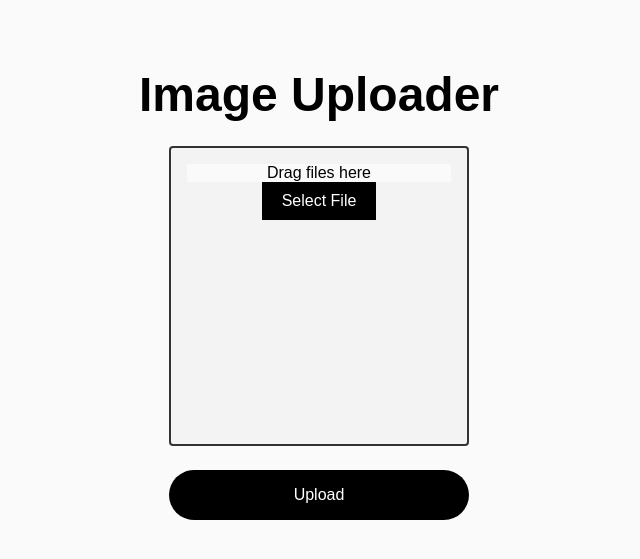
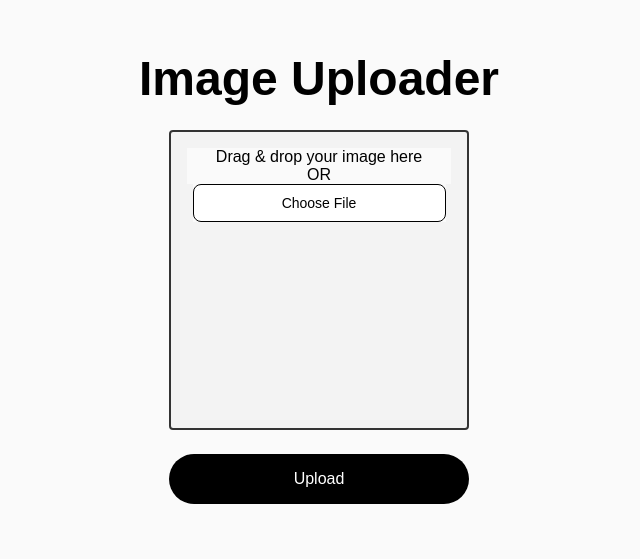
Before and after one commit to ArnavVarshney/image-upload, a Next.js app: page / in a window 1280 px wide. Shown: the part 123-682 px from the top of the page, without its empty margins (321-961 px from the left). Built offline with nearby package versions, Linux system fonts and the light colour scheme.

Commit message:
Add drag/drop box
Signed-off-by: Arnav Varshney <varshney.arnav@gmail.com>

```diff
--- a/app/api/upload-image/route.ts
+++ b/app/api/upload-image/route.ts
@@ -14,7 +14,7 @@ export async function POST(request: Request) {
             Fields: {
                 acl: 'public-read', 'Content-Type': contentType,
             },
-            Expires: 3600,
+            Expires: 600,
         })
 
         return Response.json({url, fields})
--- /dev/null
+++ b/app/components/dropzone.tsx
@@ -0,0 +1,82 @@
+import React, {useState} from 'react';
+import {toast, ToastContainer} from 'react-toastify';
+import 'react-toastify/dist/ReactToastify.css';
+
+interface DropzoneProps {
+    onFileDrop: (file: File) => void;
+}
+
+export const Dropzone: React.FC<DropzoneProps> = ({onFileDrop}) => {
+    const [dragging, setDragging] = useState(false);
+    const [fileName, setFileName] = useState<string>(null);
+
+    const handleDragEnter = (e: React.DragEvent<HTMLDivElement>) => {
+        e.preventDefault();
+        e.stopPropagation();
+        setDragging(true);
+    };
+
+    const handleDragLeave = (e: React.DragEvent<HTMLDivElement>) => {
+        e.preventDefault();
+        e.stopPropagation();
+        setDragging(false);
+    };
+
+    const handleDragOver = (e: React.DragEvent<HTMLDivElement>) => {
+        e.preventDefault();
+        e.stopPropagation();
+    };
+
+    const handleDrop = (e: React.DragEvent<HTMLDivElement>) => {
+        e.preventDefault();
+        e.stopPropagation();
+        setDragging(false);
+
+        if (e.dataTransfer.files && e.dataTransfer.files.length > 0) {
+            const droppedFile = e.dataTransfer.files[0];
+            const maxSize = 5 * 1024 * 1024; // 5MB in bytes
+
+            if (droppedFile.size > maxSize) {
+                toast.error('File size exceeds 5MB. Please select a smaller file.');
+                return;
+            }
+
+            setFileName(droppedFile.name); // set the file name
+            e.dataTransfer.clearData();
+            onFileDrop(droppedFile);
+        }
+    };
+
+    return (
+        <div className={`dropzone ${dragging ? 'dragging' : ''}`} onDragEnter={handleDragEnter}
+             onDragLeave={handleDragLeave} onDragOver={handleDragOver} onDrop={handleDrop}>
+            {fileName === null && (
+                <>
+                    <p>Drag & drop your image here</p>
+                    <p>OR</p>
+                    <input
+                        id="file"
+                        type="file"
+                        onChange={(e) => {
+                            const files = e.target.files
+                            if (files) {
+                                const selectedFile = files[0];
+                                const maxSize = 5 * 1024 * 1024;
+
+                                if (selectedFile.size > maxSize) {
+                                    toast.error('File size exceeds 5MB. Please select a smaller file.');
+                                    return;
+                                }
+
+                                setFileName(selectedFile.name);
+                                onFileDrop(selectedFile);
+                            }
+                        }}
+                        accept="image/png"
+                    />
+                </>
+            )}
+            <ToastContainer/>
+        </div>
+    );
+};
--- a/app/globals.css
+++ b/app/globals.css
@@ -7,7 +7,7 @@
 
 main {
     font-family: Arial, Helvetica, sans-serif;
-    margin: 1rem;
+    padding: 1rem;
     display: flex;
     flex-direction: column;
     align-items: center;
@@ -42,9 +42,14 @@ input[type='file']::file-selector-button {
     margin-right: 0.5rem;
     border-radius: 0.5rem;
     font-size: 0.875rem;
+    width: 100%;
+    height: 100%;
 }
 
 button {
+    display: flex;
+    justify-content: center;
+    align-items: center;
     border-radius: 4rem;
     background-color: #000000;
     color: #ffffff;
@@ -93,3 +98,21 @@ form {
     text-decoration: none;
     cursor: pointer;
 }
+
+.spinner {
+    border: 4px solid rgba(0, 0, 0, 0.1);
+    width: 18px;
+    height: 18px;
+    border-radius: 50%;
+    border-left-color: #000;
+    animation: spin 1s ease-in-out infinite;
+}
+
+@keyframes spin {
+    0% {
+        transform: rotate(0deg);
+    }
+    100% {
+        transform: rotate(360deg);
+    }
+}
--- a/app/page.tsx
+++ b/app/page.tsx
@@ -1,13 +1,16 @@
 'use client'
 
-import React, {useState} from 'react'
-
+import React, {useState} from 'react';
+import {Dropzone} from "./components/dropzone";
+import './globals.css'
 
 export default function Page() {
-    const [file, setFile] = useState<File | null>(null)
-    const [uploading, setUploading] = useState(false)
-    const [fileName, setFileName] = useState<string>('Drag files here')
-    const [dragging, setDragging] = useState(false);
+    const [file, setFile] = useState<File | null>(null);
+    const [uploading, setUploading] = useState(false);
+
+    const handleFileDrop = (droppedFile: File) => {
+        setFile(droppedFile);
+    };
 
     const handleSubmit = async (e: React.FormEvent<HTMLFormElement>) => {
         e.preventDefault()
@@ -54,79 +57,15 @@ export default function Page() {
         setUploading(false)
     }
 
-    const handleDragEnter = (e: React.DragEvent<HTMLDivElement>) => {
-        e.preventDefault();
-        e.stopPropagation();
-        setDragging(true);
-    };
-
-    const handleDragLeave = (e: React.DragEvent<HTMLDivElement>) => {
-        e.preventDefault();
-        e.stopPropagation();
-        setDragging(false);
-    };
-
-    const handleDragOver = (e: React.DragEvent<HTMLDivElement>) => {
-        e.preventDefault();
-        e.stopPropagation();
-    };
-
-    const handleDrop = (e: React.DragEvent<HTMLDivElement>) => {
-        e.preventDefault();
-        e.stopPropagation();
-        setDragging(false);
-
-        if (e.dataTransfer.files && e.dataTransfer.files.length > 0) {
-            const droppedFile = e.dataTransfer.files[0];
-            const maxSize = 5 * 1024 * 1024; // 5MB in bytes
-
-            if (droppedFile.size > maxSize) {
-                alert('File size exceeds 5MB. Please select a smaller file.');
-                return;
-            }
-
-            setFile(droppedFile);
-            setFileName(droppedFile.name); // set the file name
-            e.dataTransfer.clearData();
-        }
-    };
-
     return (
         <main>
             <h1>Image Uploader</h1>
             <form onSubmit={handleSubmit}>
-                <div className={`dropzone ${dragging ? 'dragging' : ''}`} onDragEnter={handleDragEnter}
-                     onDragLeave={handleDragLeave} onDragOver={handleDragOver} onDrop={handleDrop}>
-                    <p>{fileName}</p>
-                    <label htmlFor="file" className="file-select-button">
-                        Select File
-                    </label>
-                    <input
-                        id="file"
-                        type="file"
-                        onChange={(e) => {
-                            const files = e.target.files
-                            if (files) {
-                                const selectedFile = files[0];
-                                const maxSize = 5 * 1024 * 1024; // 5MB in bytes
-
-                                if (selectedFile.size > maxSize) {
-                                    alert('File size exceeds 5MB. Please select a smaller file.');
-                                    return;
-                                }
-
-                                setFile(selectedFile);
-                                setFileName(selectedFile.name);
-                            }
-                        }}
-                        accept="image/png"
-                        style={{display: 'none'}}
-                    />
-                </div>
+                <Dropzone onFileDrop={handleFileDrop}/>
                 <button type="submit" disabled={uploading}>
-                    Upload
+                    {uploading ? <div className="spinner"></div> : 'Upload'}
                 </button>
             </form>
         </main>
-    )
+    );
 }
--- a/package.json
+++ b/package.json
@@ -14,7 +14,8 @@
     "@vercel/speed-insights": "^1.0.10",
     "next": "14.2.1",
     "react": "^18",
-    "react-dom": "^18"
+    "react-dom": "^18",
+    "react-toastify": "^10.0.5"
   },
   "devDependencies": {
     "@aws-sdk/client-s3": "^3.451.0",
```
